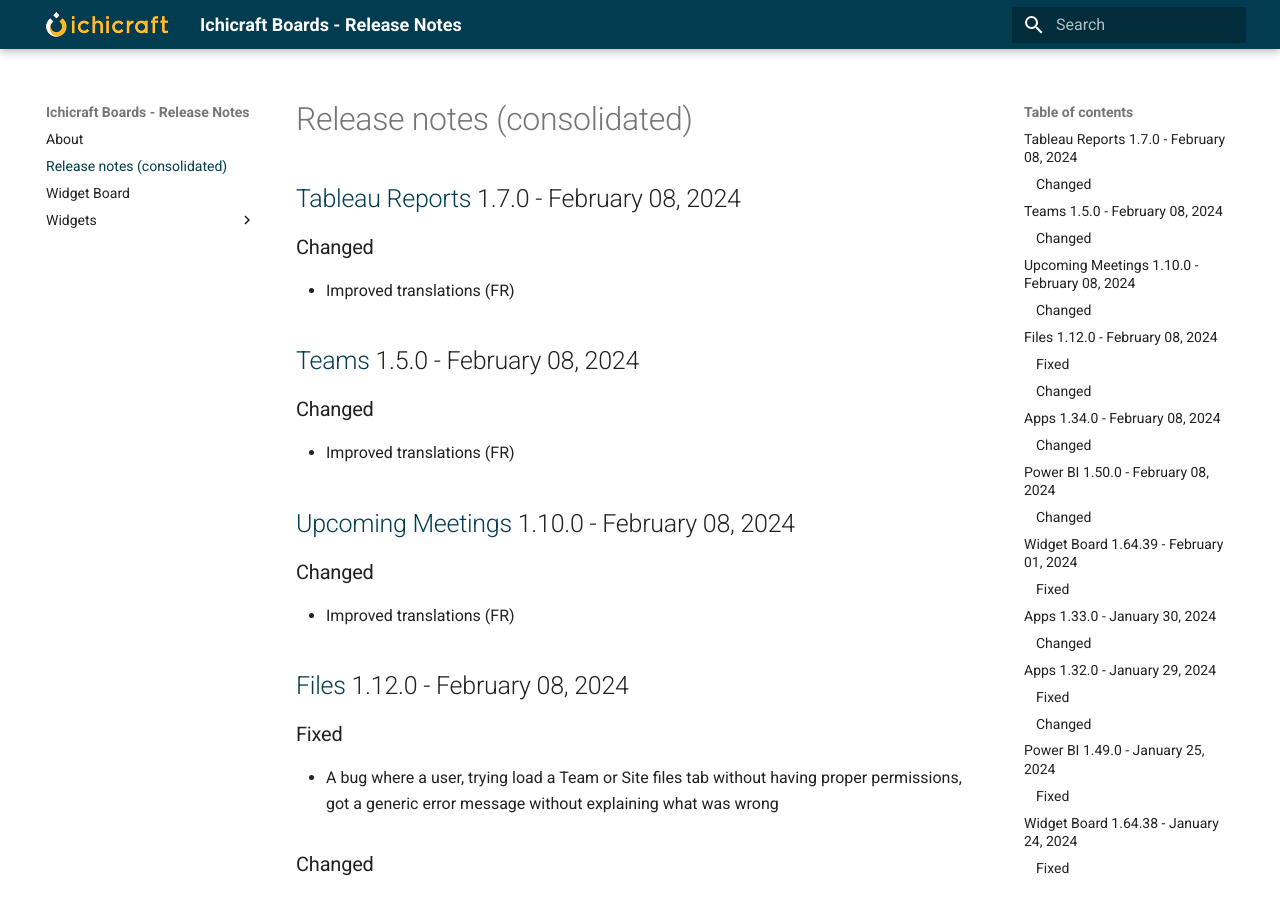
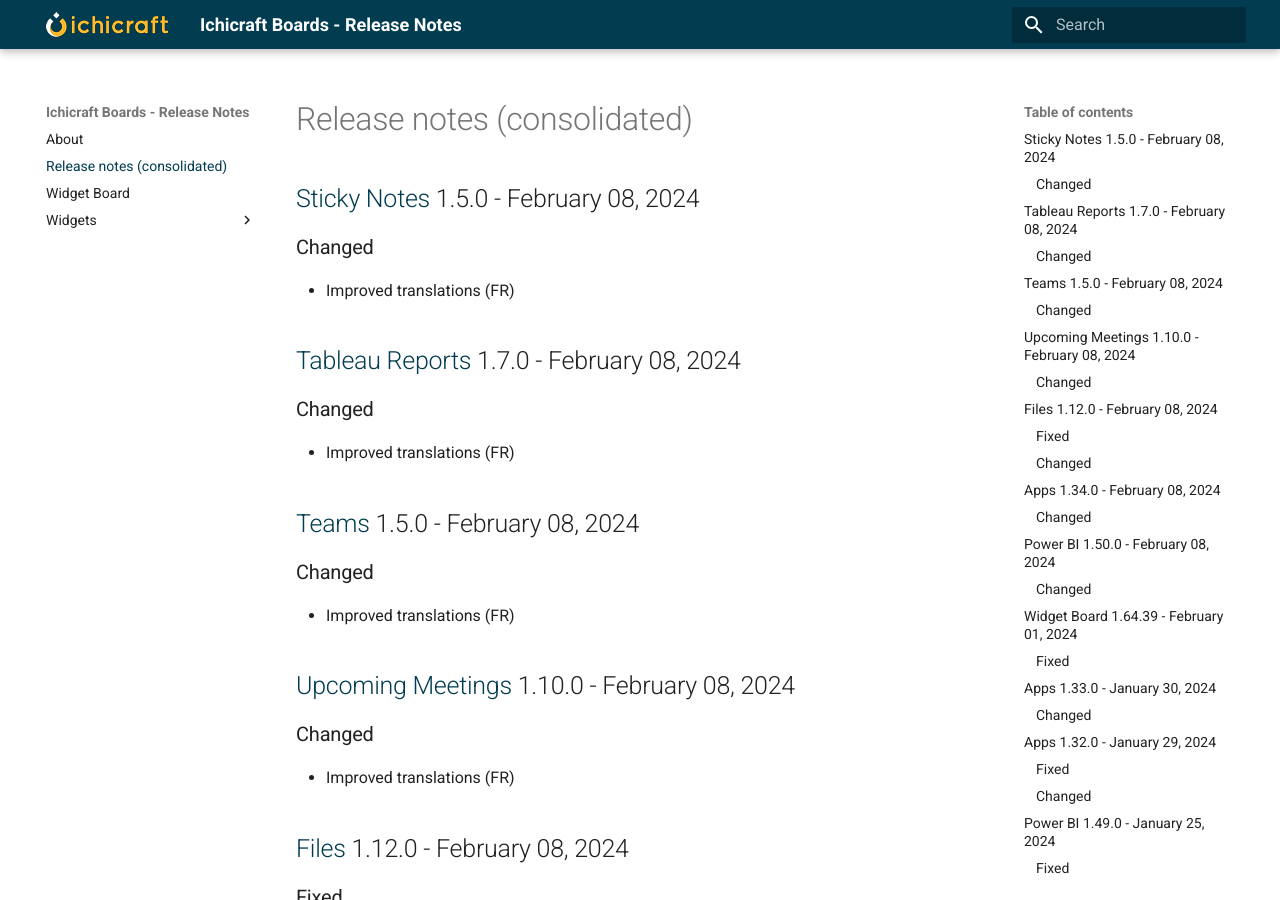
Before and after one commit to ichicraft/widgets-docs, an MkDocs documentation site: the page built from docs/Release-notes-(consolidated).md, in a window 1280 px wide and 900 px high. Built offline with MkDocs 1.6.1 and Material for MkDocs 9.7.7, drawn with Linux system fonts in a browser that asks for light colours.

Commit message:
Release notes updated by BuildService

```diff
--- a/docs/Release-notes-(consolidated).md
+++ b/docs/Release-notes-(consolidated).md
@@ -1,3 +1,8 @@
+## [Sticky Notes](./Widgets/Sticky Notes.md) 1.5.0 - February 08, 2024
+
+### Changed
+- Improved translations (FR)
+
 ## [Tableau Reports](./Widgets/Tableau Reports.md) 1.7.0 - February 08, 2024
 
 ### Changed
--- a/docs/Widgets/Sticky Notes.md
+++ b/docs/Widgets/Sticky Notes.md
@@ -1,3 +1,8 @@
+## 1.5.0 - February 08, 2024
+
+### Changed
+- Improved translations (FR)
+
 ## 1.4.0 - December 22, 2023
 
 ### Fixed
```
